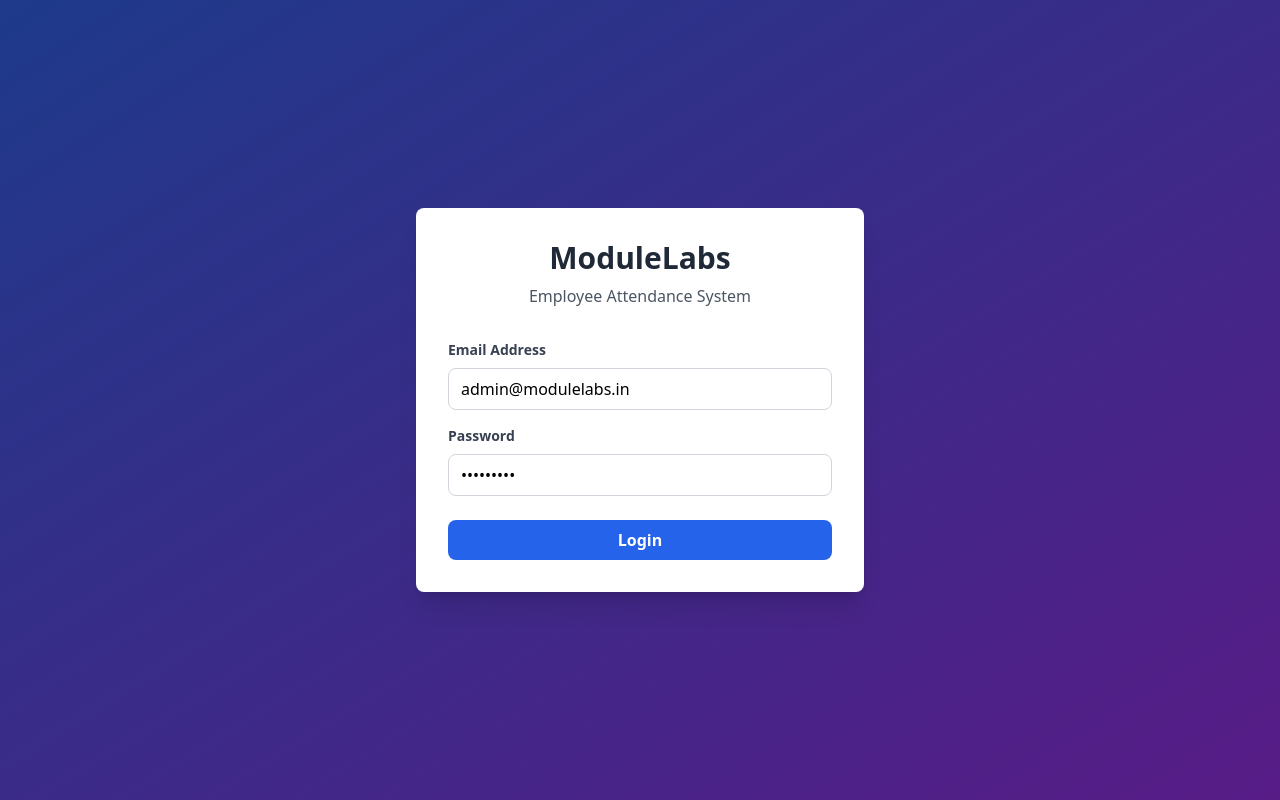
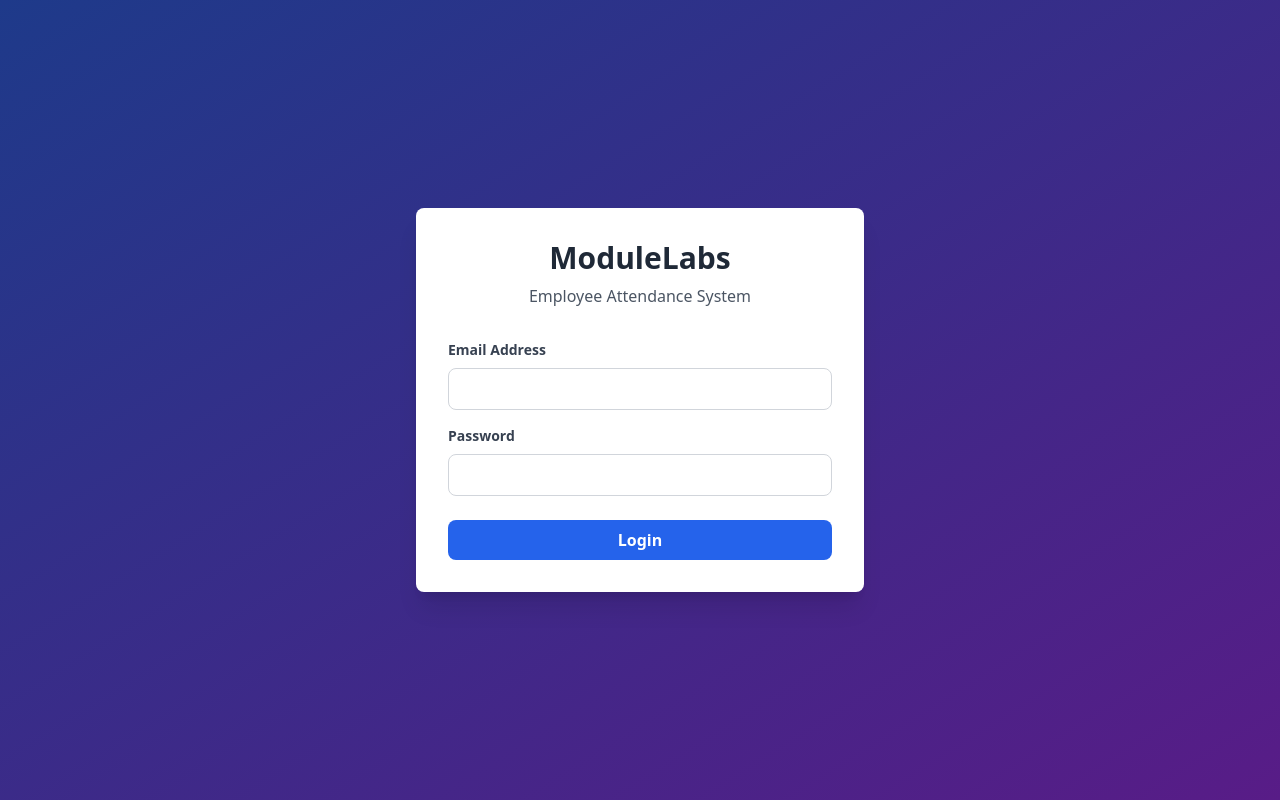
Before and after one commit to nareshsinhaoi/face_ml_frontend, a React (Create React App) app: page /login in a window 1280 px wide. Built offline with nearby package versions, Linux system fonts and the light colour scheme; no server answers.

Commit message:
removed email & pwd

```diff
--- a/src/pages/Login.js
+++ b/src/pages/Login.js
@@ -4,8 +4,8 @@
 import axios from 'axios';
 
 const Login = () => {
-  const [email, setEmail] = useState('admin@modulelabs.in');
-  const [password, setPassword] = useState('Admin@123');
+  const [email, setEmail] = useState(''); //admin@modulelabs.in
+  const [password, setPassword] = useState(''); //Admin@123
   const [loading, setLoading] = useState(false);
   const navigate = useNavigate();
   const API_URL = process.env.REACT_APP_API_URL;
```
